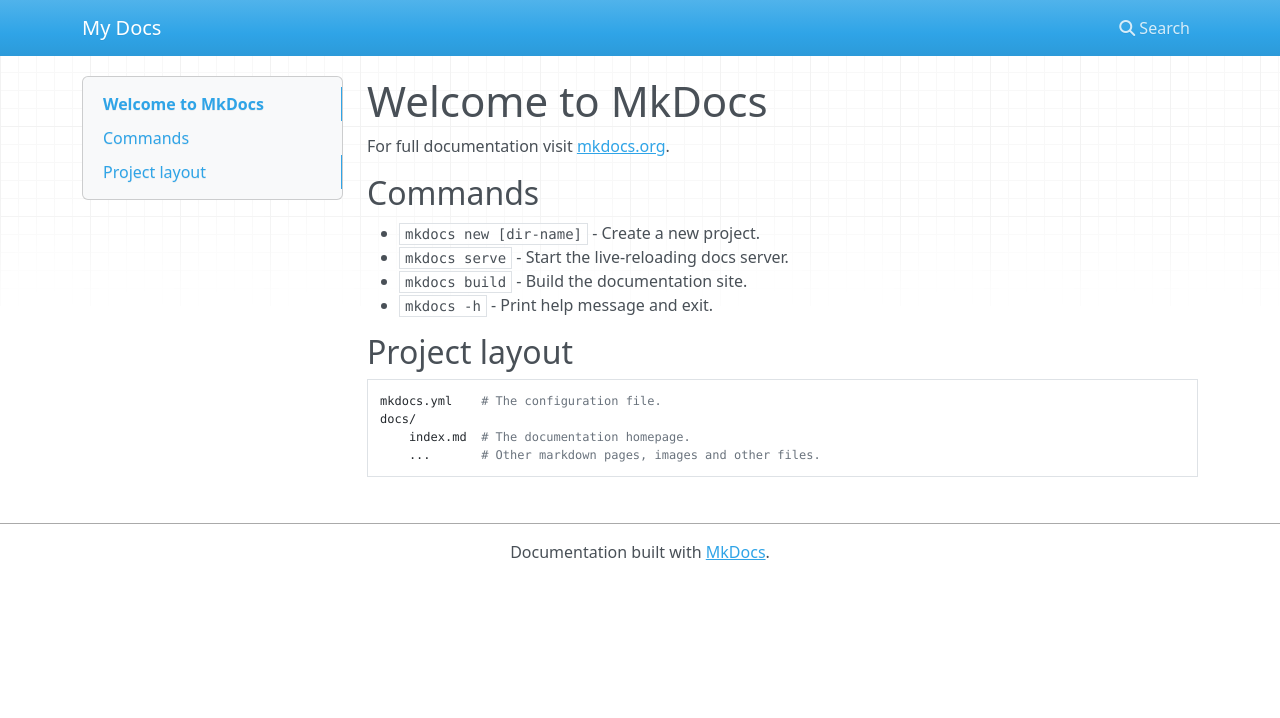
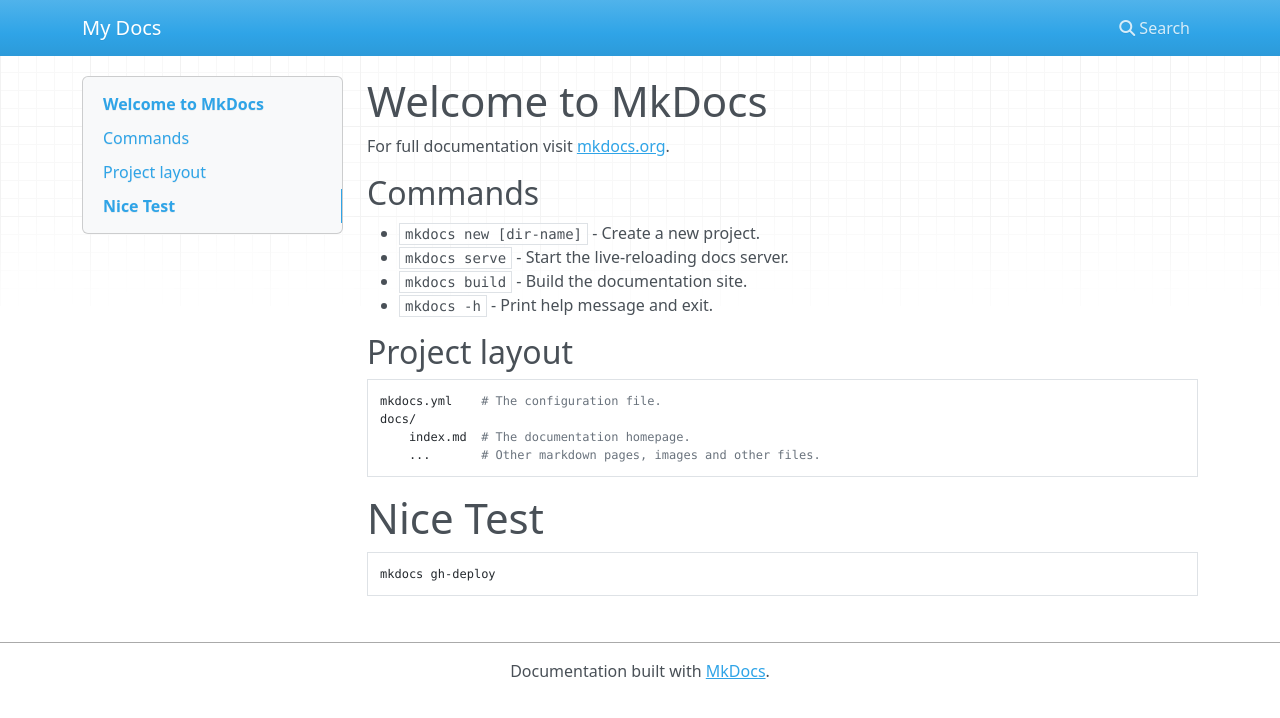
Before and after one commit to yumoz/blogs, a plain HTML site: page index.html in a window 1280 px wide. Drawn offline with nearby package versions, Linux system fonts and the light colour scheme.

Commit message:
Deployed 7f65c5b with MkDocs version: 1.6.0

```diff
--- a/index.html
+++ b/index.html
@@ -65,6 +65,11 @@
             </li>
               </ul>
             </li>
+
+            <li class="nav-item" data-bs-level="1"><a href="#nice-test" class="nav-link">Nice Test</a>
+              <ul class="nav flex-column">
+              </ul>
+            </li>
         </ul>
     </div>
 </div></div>
@@ -84,6 +89,9 @@
 docs/
     index.md  # The documentation homepage.
     ...       # Other markdown pages, images and other files.
+</code></pre>
+<h1 id="nice-test">Nice Test</h1>
+<pre><code>mkdocs gh-deploy
 </code></pre></div>
             </div>
         </div>
@@ -166,5 +174,5 @@ docs/
 
 <!--
 MkDocs version : 1.6.0
-Build Date UTC : 2024-06-26 14:57:18.642315+00:00
+Build Date UTC : 2024-06-26 15:00:43.560234+00:00
 -->
--- a/search/search_index.json
+++ b/search/search_index.json
@@ -1 +1 @@
-{"config":{"indexing":"full","lang":["en"],"min_search_length":3,"prebuild_index":false,"separator":"[\\s\\-]+"},"docs":[{"location":"","text":"Welcome to MkDocs For full documentation visit mkdocs.org . Commands mkdocs new [dir-name] - Create a new project. mkdocs serve - Start the live-reloading docs server. mkdocs build - Build the documentation site. mkdocs -h - Print help message and exit. Project layout mkdocs.yml # The configuration file. docs/ index.md # The documentation homepage. ... # Other markdown pages, images and other files.","title":"Welcome to MkDocs"},{"location":"#welcome-to-mkdocs","text":"For full documentation visit mkdocs.org .","title":"Welcome to MkDocs"},{"location":"#commands","text":"mkdocs new [dir-name] - Create a new project. mkdocs serve - Start the live-reloading docs server. mkdocs build - Build the documentation site. mkdocs -h - Print help message and exit.","title":"Commands"},{"location":"#project-layout","text":"mkdocs.yml # The configuration file. docs/ index.md # The documentation homepage. ... # Other markdown pages, images and other files.","title":"Project layout"}]}
+{"config":{"indexing":"full","lang":["en"],"min_search_length":3,"prebuild_index":false,"separator":"[\\s\\-]+"},"docs":[{"location":"","text":"Welcome to MkDocs For full documentation visit mkdocs.org . Commands mkdocs new [dir-name] - Create a new project. mkdocs serve - Start the live-reloading docs server. mkdocs build - Build the documentation site. mkdocs -h - Print help message and exit. Project layout mkdocs.yml # The configuration file. docs/ index.md # The documentation homepage. ... # Other markdown pages, images and other files. Nice Test mkdocs gh-deploy","title":"Welcome to MkDocs"},{"location":"#welcome-to-mkdocs","text":"For full documentation visit mkdocs.org .","title":"Welcome to MkDocs"},{"location":"#commands","text":"mkdocs new [dir-name] - Create a new project. mkdocs serve - Start the live-reloading docs server. mkdocs build - Build the documentation site. mkdocs -h - Print help message and exit.","title":"Commands"},{"location":"#project-layout","text":"mkdocs.yml # The configuration file. docs/ index.md # The documentation homepage. ... # Other markdown pages, images and other files.","title":"Project layout"},{"location":"#nice-test","text":"mkdocs gh-deploy","title":"Nice Test"}]}
```
